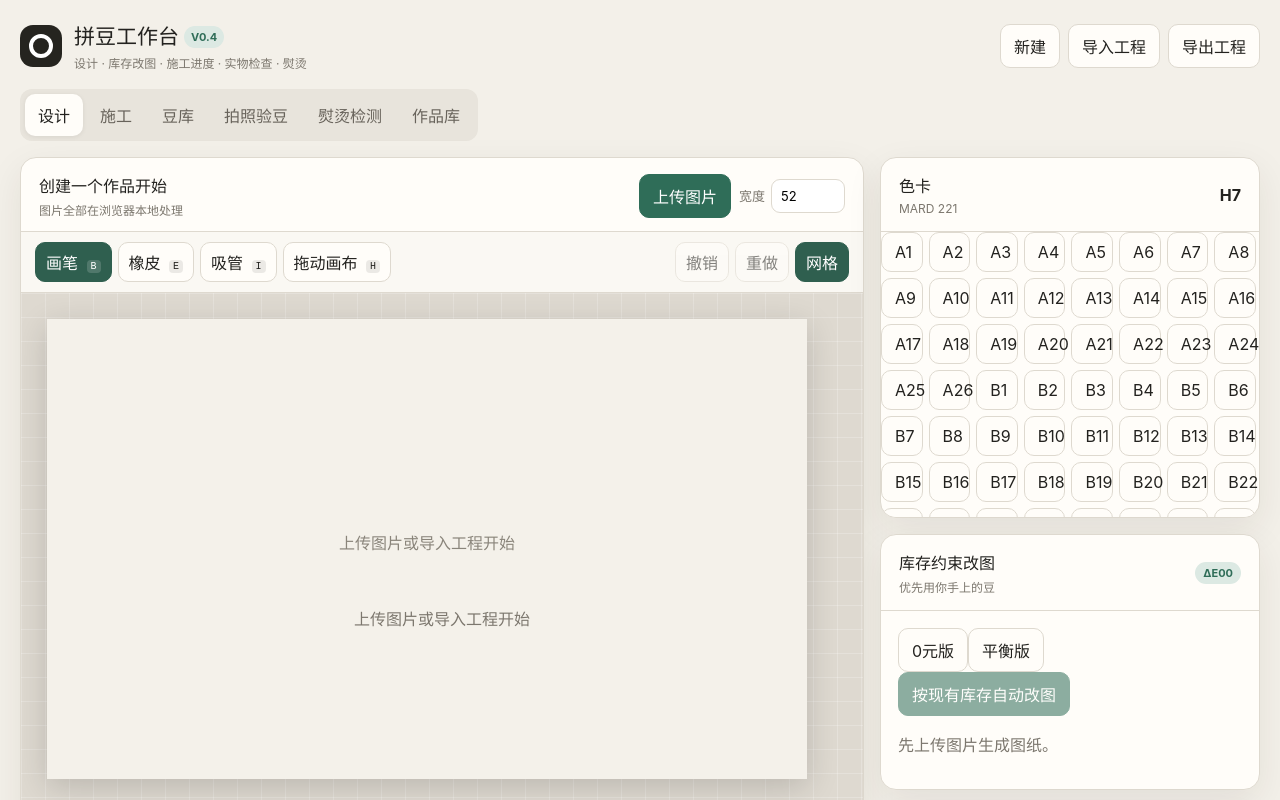
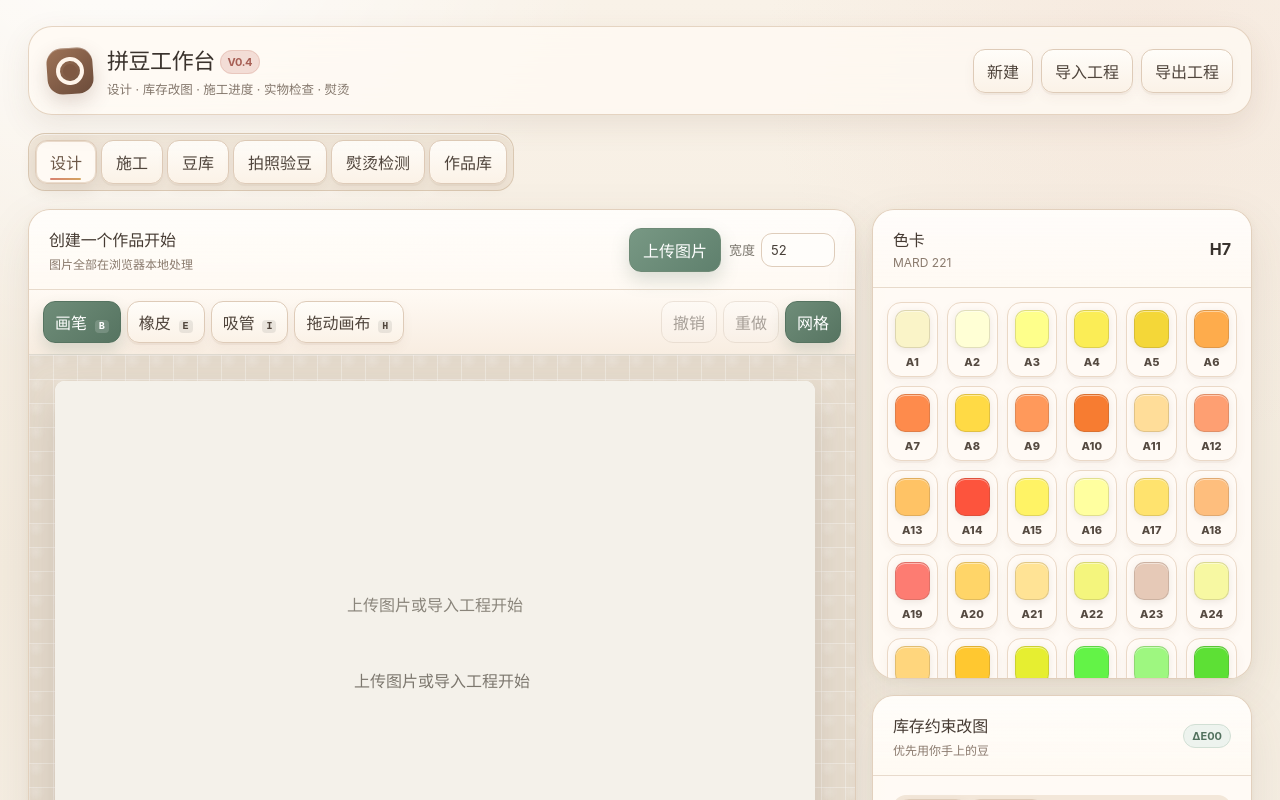
Before and after one commit to DragonChenCL/bead-studio, a React (Vite) app: page / in a window 1280 px wide. Shown: the top 800 px of the page. Built offline with nearby package versions, Linux system fonts and the light colour scheme.

Commit message:
feat: mount action hints and polished theme

```diff
--- a/src/main.tsx
+++ b/src/main.tsx
@@ -1,5 +1,17 @@
 import React from 'react';
 import { createRoot } from 'react-dom/client';
 import App from './App';
-createRoot(document.getElementById('root')!).render(<React.StrictMode><App/></React.StrictMode>);
-if('serviceWorker' in navigator && import.meta.env.PROD){window.addEventListener('load',()=>navigator.serviceWorker.register('./sw.js').catch(()=>{}));}
+import ButtonHints from './components/ButtonHints';
+import './styles.css';
+import './theme.css';
+
+createRoot(document.getElementById('root')!).render(
+  <React.StrictMode>
+    <App />
+    <ButtonHints />
+  </React.StrictMode>,
+);
+
+if ('serviceWorker' in navigator && import.meta.env.PROD) {
+  window.addEventListener('load', () => navigator.serviceWorker.register('./sw.js').catch(() => {}));
+}
```
